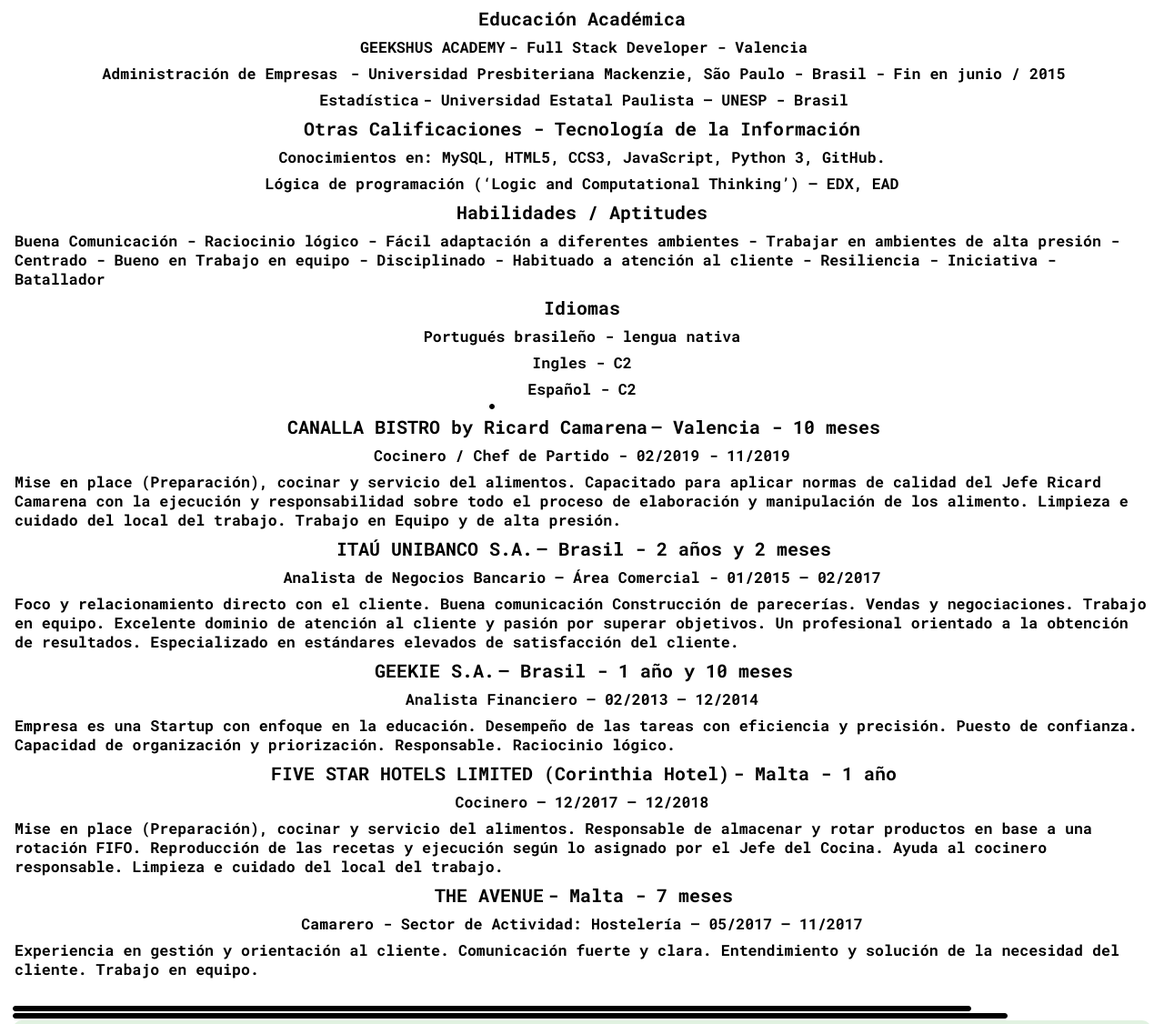
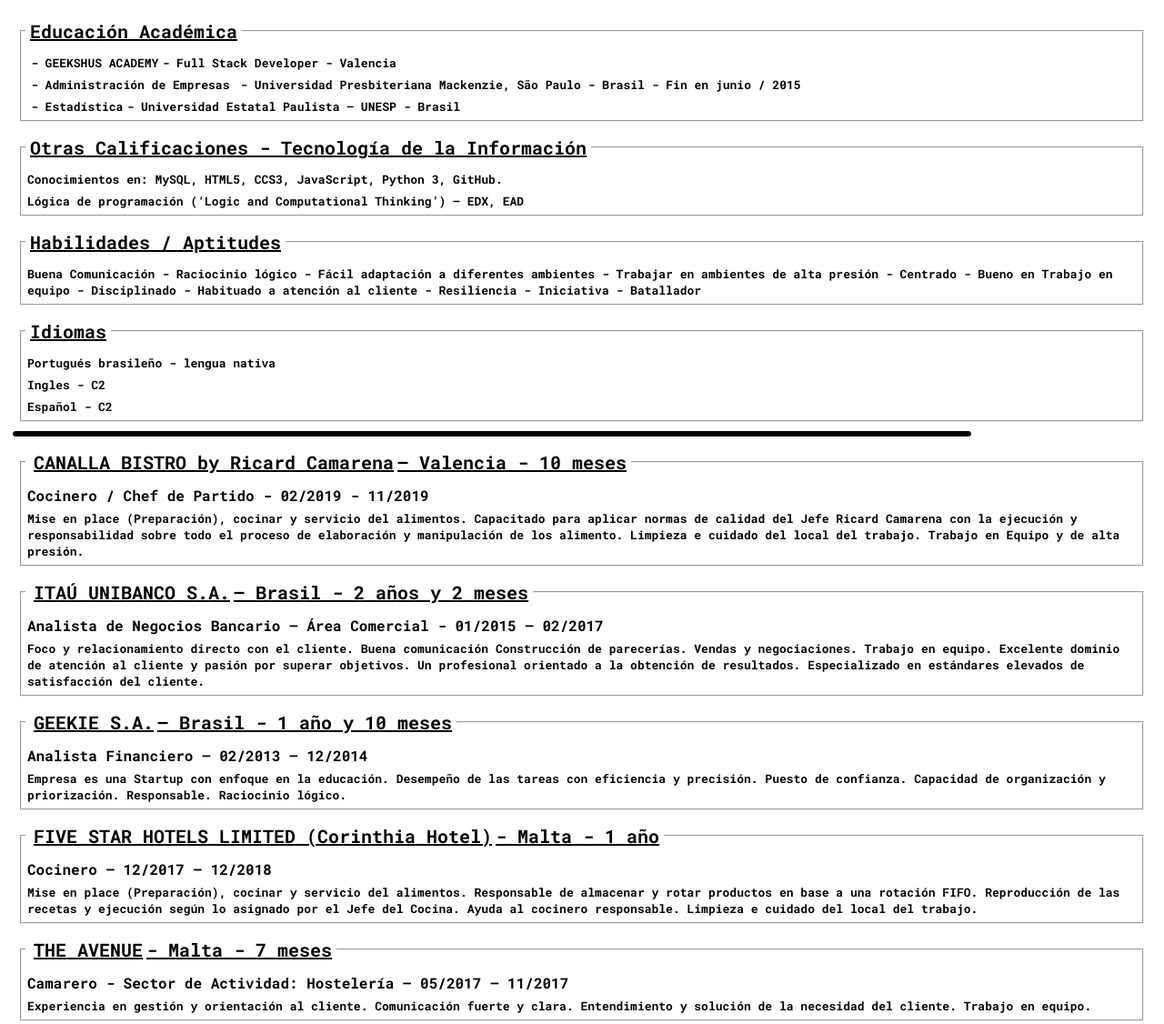
Before and after one commit to guiferrini/WebPersonal, a plain HTML site: page livre.html in a window 1280 px wide. Shown: the part 120-1246 px from the top of the page at 91% size. Drawn offline with Linux system fonts and the light colour scheme.

Commit message:
Add style to livre, CV

```diff
--- a/livre.html
+++ b/livre.html
@@ -27,46 +27,63 @@
         <hr class="etiquetalinha1">
         <hr class="etiquetalinha2">
     </header>
-    <main>
-        <h4>Educación Académica</h4>
-            <h5><strong>GEEKSHUS ACADEMY</strong>- Full Stack Developer - Valencia </h5>
-            <h5><strong>Administración de Empresas</strong> - Universidad Presbiteriana Mackenzie, São Paulo - Brasil - Fin en junio / 2015</h5>
-            <h5><strong>Estadística</strong>- Universidad Estatal Paulista – UNESP - Brasil </h5>
+    <main class="livre">
+        <fieldset>
+        <legend class="cv">Educación Académica</legend>
+            <h5><strong>- GEEKSHUS ACADEMY</strong>- Full Stack Developer - Valencia </h5>
+            <h5><strong>- Administración de Empresas</strong> - Universidad Presbiteriana Mackenzie, São Paulo - Brasil - Fin en junio / 2015</h5>
+            <h5><strong>- Estadística</strong>- Universidad Estatal Paulista – UNESP - Brasil </h5>
+        </fieldset>
 
-        <h4>Otras Calificaciones - Tecnología de la Información</h4>
+        <fieldset>
+        <legend class="cv">Otras Calificaciones - Tecnología de la Información</legend>
             <h5>Conocimientos en: MySQL, HTML5, CCS3, JavaScript, Python 3, GitHub.</h5>
             <h5>Lógica de programación (‘Logic and Computational Thinking’) – EDX, EAD</h5>
+        </fieldset>
 
-        <h4>Habilidades / Aptitudes</h4>
+        <fieldset>
+        <legend class="cv">Habilidades / Aptitudes</legend>
             <h5>Buena Comunicación - Raciocinio lógico - Fácil adaptación a diferentes ambientes - Trabajar en ambientes de alta presión - Centrado - Bueno en Trabajo en equipo - Disciplinado - Habituado a atención al cliente - Resiliencia - Iniciativa - Batallador
             </h5>
+        </fieldset>
 
-        <h4>Idiomas</h4>
+        <fieldset>
+            <legend class="cv">Idiomas</legend>
             <h5>Portugués brasileño - lengua nativa</h5>
             <h5>Ingles - C2</h5>
             <h5>Español - C2</h5>
-
+        </fieldset>
         <hr class="etiquetalinha3">
 
-        <h4><strong>CANALLA BISTRO by Ricard Camarena</strong>– Valencia - 10 meses</h4>
-            <h5>Cocinero / Chef de Partido - 02/2019 - 11/2019</h5>
+        <fieldset>
+        <legend class="cv"><strong>CANALLA BISTRO by Ricard Camarena</strong>– Valencia - 10 meses</legend>
+            <h4>Cocinero / Chef de Partido - 02/2019 - 11/2019</h4>
             <h5>Mise en place (Preparación), cocinar y servicio del alimentos. Capacitado para aplicar normas de calidad del Jefe Ricard Camarena con la ejecución y responsabilidad sobre todo el proceso de elaboración y manipulación de los alimento. Limpieza e cuidado del local del trabajo. Trabajo en Equipo y de alta presión.</h5>
+        </fieldset>
 
-        <h4><strong>ITAÚ UNIBANCO S.A.</strong>– Brasil - 2 años y 2 meses</h4>
-            <h5>Analista de Negocios Bancario – Área Comercial - 01/2015 – 02/2017 </h5>
+        <fieldset>
+            <legend class="cv"><strong>ITAÚ UNIBANCO S.A.</strong>– Brasil - 2 años y 2 meses</legend>
+            <h4>Analista de Negocios Bancario – Área Comercial - 01/2015 – 02/2017 </h4>
             <h5>Foco y relacionamiento directo con el cliente. Buena comunicación Construcción de parecerías. Vendas y negociaciones. Trabajo en equipo. Excelente dominio de atención al cliente y pasión por superar objetivos. Un profesional orientado a la obtención de resultados. Especializado en estándares elevados de satisfacción del cliente.</h5>
+        </fieldset>
 
-        <h4><strong>GEEKIE S.A.</strong>– Brasil - 1 año y 10 meses</h4>
-            <h5>Analista Financiero – 02/2013 – 12/2014</h5>
+        <fieldset>
+        <legend class="cv"><strong>GEEKIE S.A.</strong>– Brasil - 1 año y 10 meses</legend>
+            <h4>Analista Financiero – 02/2013 – 12/2014</h4>
             <h5>Empresa es una Startup con enfoque en la educación. Desempeño de las tareas con eficiencia y precisión. Puesto de confianza. Capacidad de organización y priorización. Responsable. Raciocinio lógico.</h5>
+        </fieldset>
 
-        <h4><strong>FIVE STAR HOTELS LIMITED (Corinthia Hotel)</strong>- Malta - 1 año</h4>
-            <h5>Cocinero – 12/2017 – 12/2018</h5>
+        <fieldset>
+        <legend class="cv"><strong>FIVE STAR HOTELS LIMITED (Corinthia Hotel)</strong>- Malta - 1 año</legend>
+            <h4>Cocinero – 12/2017 – 12/2018</h4>
             <h5>Mise en place (Preparación), cocinar y servicio del alimentos. Responsable de almacenar y rotar productos en base a una rotación FIFO. Reproducción de las recetas y ejecución según lo asignado por el Jefe del Cocina. Ayuda al cocinero responsable. Limpieza e cuidado del local del trabajo.</h5>
+        </fieldset>
 
-        <h4><strong>THE AVENUE</strong>- Malta - 7 meses</h4>
-            <h5>Camarero - Sector de Actividad: Hostelería – 05/2017 – 11/2017</h5>
+        <fieldset>
+        <legend class="cv"><strong>THE AVENUE</strong>- Malta - 7 meses</legend>
+            <h4>Camarero - Sector de Actividad: Hostelería – 05/2017 – 11/2017</h4>
             <h5>Experiencia en gestión y orientación al cliente. Comunicación fuerte y clara. Entendimiento y solución de la necesidad del cliente. Trabajo en equipo.</h5>
+        </fieldset>
 
     </main>
     <footer class="peinicio">
--- a/style.css
+++ b/style.css
@@ -63,11 +63,28 @@
 
 }
 /*Livre: titulo e descrição*/
+.livre {
+    margin-top: 5px;
+    margin-bottom: 10px;
+}
+
+.cv {
+    font-size: 20px;
+    font-weight: bolder;
+    text-decoration: underline;
+    padding: 5px;
+}
+
 h4 {
+    font-size: 16px;
+}
 
+h5{
+    font-size: 13px;
 }
-h5{
 
+fieldset {
+    margin: 10px;
 }
 
 /*pagina/conteudo principal*/
@@ -83,7 +100,7 @@
     box-shadow: 3px 2px 2px black;
 }
 
-main {
+main.principal {
     display: flex;
     flex-direction: column;
     align-items: center;
```
Also changed, not shown: index.html (+1 -1 lines).
